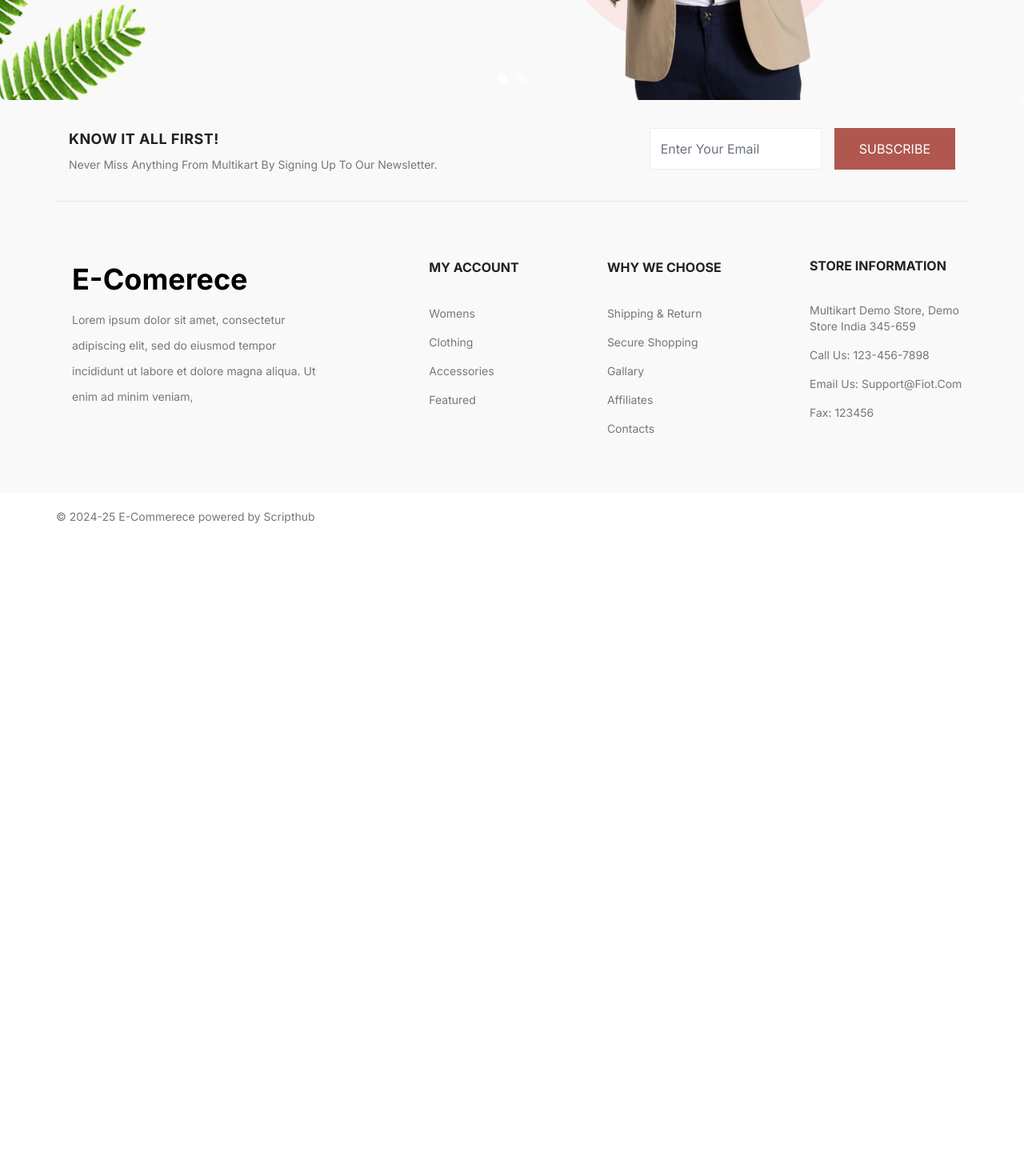
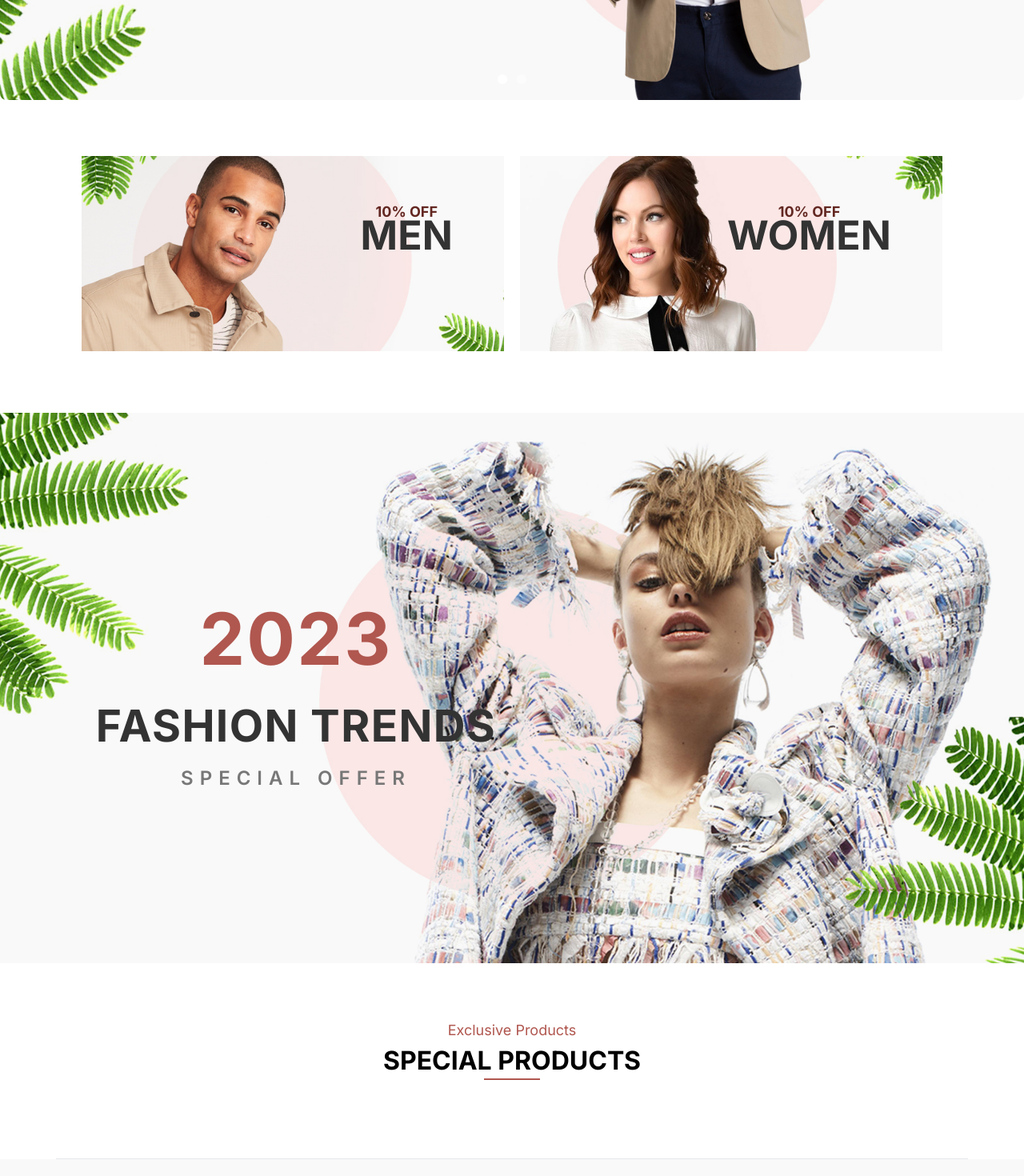
Before and after one commit to kamranalig/e-commerce_frontend, a Next.js app: page / in a window 1280 px wide. Shown: the part 580-2050 px from the top of the page at 80% size. Before the commit the page ends 1256 px from the top, so only its background shows below. Built offline with nearby package versions, Linux system fonts and the light colour scheme.

Commit message:
other card and sections added

```diff
--- a/src/app/page.js
+++ b/src/app/page.js
@@ -1,9 +1,81 @@
 import MainCarosal from "@/components/homeCarosal/HomeCarosal";
-
+import Image from "next/image";
+import Link from "next/link";
 export default function Home() {
   return (
     <>
       <MainCarosal />
+      <div className="md:max-w-[1140px] mx-auto flex md:px-8 gap-5 py-[30px] md:py-[50px] lg:py-[70px] flex-col md:flex-row">
+        <div className="card relative lg:h-[251px] px-3 md:p-0  md:w-[546px] cursor-pointer overflow-hidden">
+          <Link href="/collections">
+            <Image
+              src="/3.jpg"
+              alt="seal image"
+              height={251}
+              width={546}
+              className=" hover:scale-110 transition-all duration-1000"
+            />
+          </Link>
+          <div className="  absolute top-20 md:top-14 flex items-center right-20 md:right-16 ">
+            <div>
+              <h4 className="uppercase text-[#632721] font-semibold lg:font-bold lg:text-lg text-center">
+                10% off
+              </h4>
+              <h2 className="uppercase text-[26px] font-semibold lg:text-[50px] text-[#333333] leading-[30px] lg:font-bold tracking-[0.16px]">
+                Men
+              </h2>
+            </div>
+          </div>
+        </div>
+        <div className="card relative lg:h-[251px] px-3 md:p-0  md:w-[546px] cursor-pointer overflow-hidden">
+          <Link href="/collections">
+            <Image
+              src="/4.jpg"
+              alt="seal image"
+              height={251}
+              width={546}
+              className=" hover:scale-110 transition-all duration-1000"
+            />
+          </Link>
+          <div className=" absolute top-20 md:top-14 flex items-center right-20 md:right-16 ">
+            <div>
+              <h4 className="uppercase text-[#632721] font-semibold lg:font-bold lg:text-lg text-center">
+                10% off
+              </h4>
+              <h2 className="uppercase text-[26px] font-semibold lg:text-[50px] text-[#333333] leading-[30px] lg:font-bold tracking-[0.16px]">
+                women
+              </h2>
+            </div>
+          </div>
+        </div>
+      </div>
+      <div className="bg-[url('/bg1.jpg')] bg-fixed w-screen bg-cover bg-no-repeat py-[30px] md:py-[190px] md:bg-[50%] bg-center overflow-hidden ">
+        <div className="max-w-[1140px] mx-auto">
+          <div className="text-center w-screen md:w-[500px] lg:w-[600px] bg-[#FFFFFF33] md:bg-transparent p-[25px]">
+            <h2 className="text-[60px] lg:text-[90px] font-semibold lg:font-bold text-[#b0574f] uppercase tracking-wide">
+              2023
+            </h2>
+            <h3 className=" text-[40px] lg:text-[55px] text-[#333] uppercase font-semibold lg:font-bold tracking-wide text-center">
+              FASHION TRENDS
+            </h3>
+            <h4 className=" text-lg lg:text-2xl pt-2 text-[#777] font-semibold uppercase tracking-[8px]">
+              SPECIAL OFFER
+            </h4>
+          </div>
+        </div>
+      </div>
+      <div className="products overflow-hidden">
+        <div className=" max-w-[1140px] mx-auto py-[30px] md:py-[70px]">
+          <h4 className="text-center pb-2 md:text-lg font-normal text-[#B0574F]">
+            Exclusive Products
+          </h4>
+          <h2 className="relative text-center text-2xl md:text-[32px] font-bold pb-2 after:absolute after:w-[70px] after:bg-[#B0574F] after:'' after:left-0 after:right-0 after:h-[2px] after:mx-auto after:bottom-0 mb-7">
+            SPECIAL PRODUCTS
+          </h2>
+          {/* <CardsComponent /> */}
+        </div>
+      </div>
+      <hr className="max-w-[1140px] mx-auto" />
     </>
   );
 }
```
